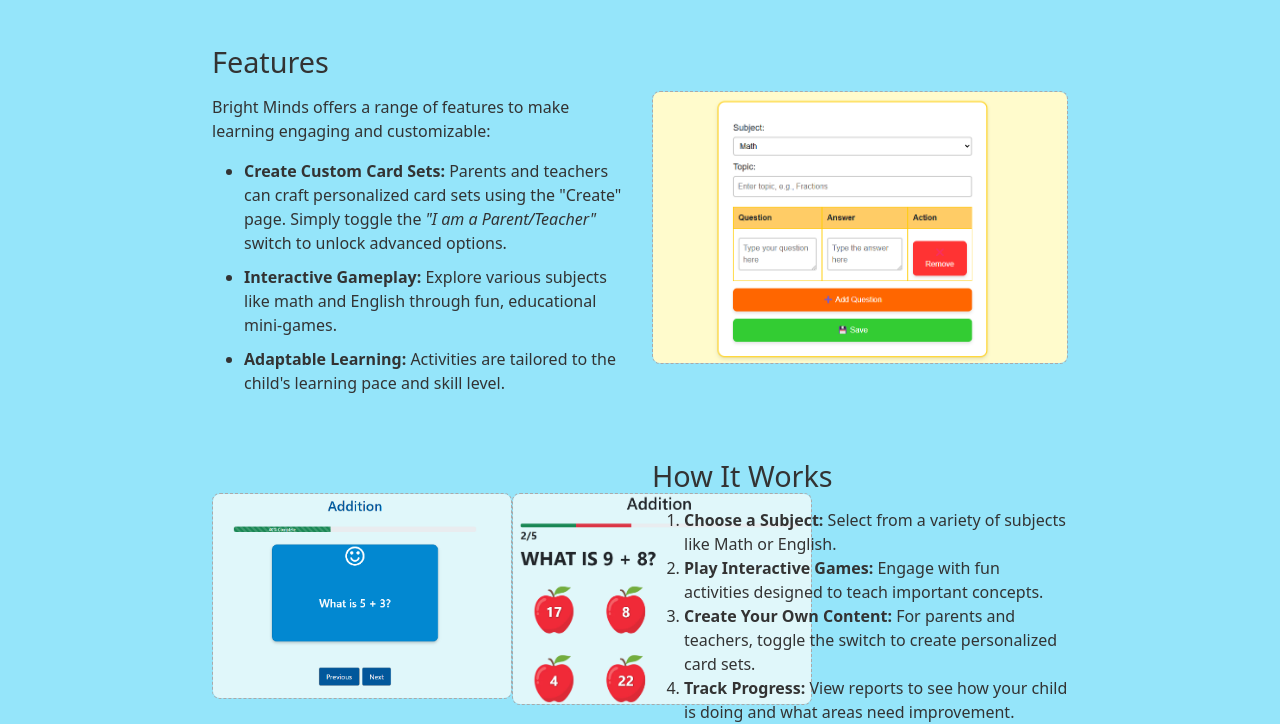
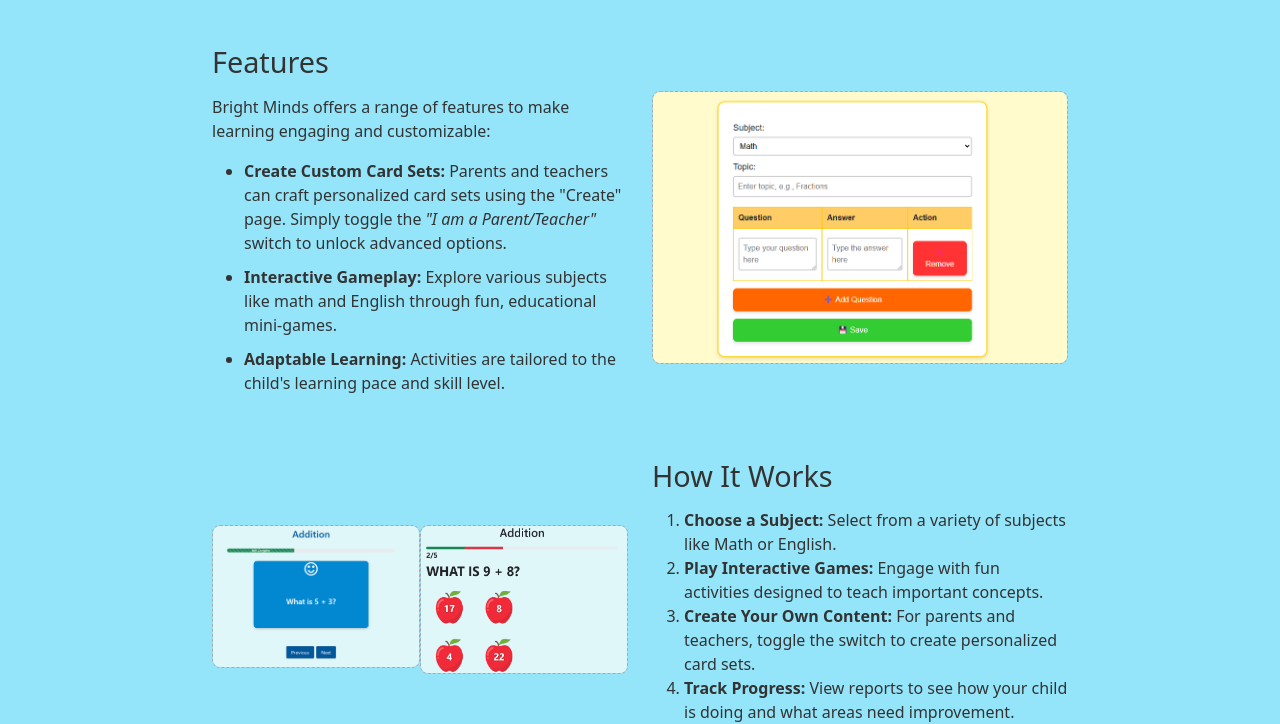
Before and after one commit to JocelynGV/BrightMindsApplication, a website: page public/about.html in a window 1280 px wide. Shown: the part 239-963 px from the top of the page. Drawn offline with nearby package versions, Linux system fonts and the light colour scheme.

Commit message:
fix the img overlapping

```diff
--- a/public/about.html
+++ b/public/about.html
@@ -68,8 +68,7 @@
         }
 
         .img-small {
-            width: 100%;
-            max-width: 300px;
+            max-width: 50%;
             height: auto;
             margin: 10px auto;
             display: block;
```
